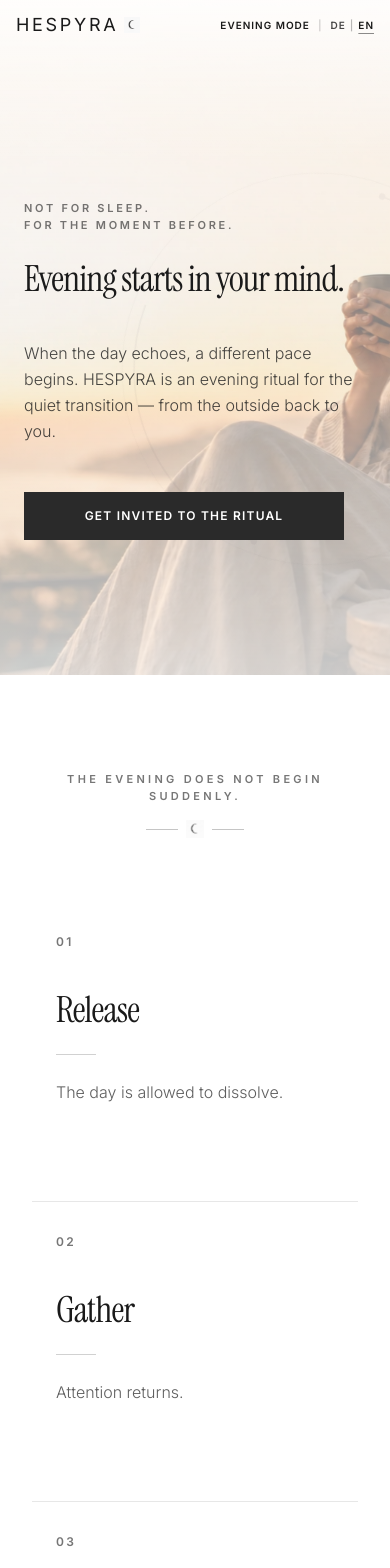
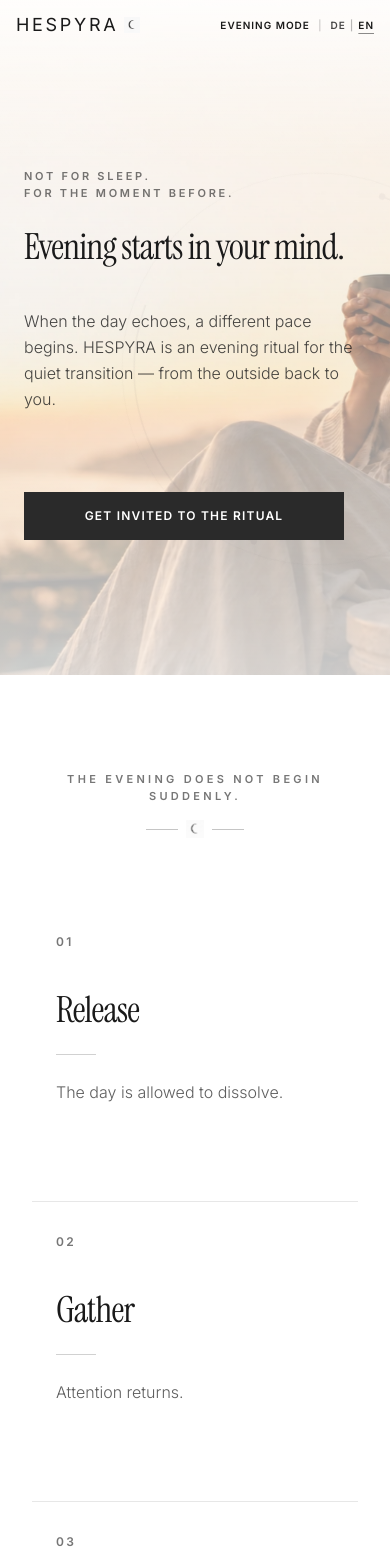
Before and after one commit to dudi991/senoa-landingpage, a React (Vite) app: page / in a window 390 px wide. Shown: the top 1568 px of the page. Built offline with nearby package versions, Linux system fonts and the light colour scheme.

Commit message:
style: optimize spacing in hero and adjust section gaps for ingredients and customer story on mobile

```diff
--- a/src/components/BenefitStrip.tsx
+++ b/src/components/BenefitStrip.tsx
@@ -4,7 +4,7 @@ const BenefitStrip = () => {
   const { t } = useLanguage();
 
   return (
-    <section className="bg-white pt-24 pb-20 px-8 lg:px-12 relative z-20">
+    <section className="bg-white pt-24 pb-12 md:pb-20 px-8 lg:px-12 relative z-20">
       <div className="max-w-[1800px] mx-auto">
         {/* Centered Section Header formatted exactly like other sections */}
         <div className="mb-16 lg:mb-24 text-center">
--- a/src/components/CustomerStory.tsx
+++ b/src/components/CustomerStory.tsx
@@ -4,7 +4,7 @@ const CustomerStory = () => {
   const { t } = useLanguage();
 
   return (
-    <section id="philosophy" className="w-full bg-white pt-10 lg:pt-14 pb-12 lg:pb-16 overflow-hidden">
+    <section id="philosophy" className="w-full bg-white pt-6 lg:pt-14 pb-12 lg:pb-16 overflow-hidden">
       <div className="max-w-[1800px] mx-auto px-8 lg:px-12">
         <div className="grid grid-cols-1 lg:grid-cols-12 gap-16 lg:gap-24 items-stretch">
 
--- a/src/components/Hero.tsx
+++ b/src/components/Hero.tsx
@@ -8,7 +8,7 @@ const Hero = ({ isCalm }: HeroProps) => {
   const { t } = useLanguage();
 
   return (
-    <section className="relative w-full min-h-[80vh] lg:h-[90vh] flex items-center overflow-hidden bg-white py-24 lg:py-0">
+    <section className="relative w-full min-h-[80vh] lg:h-[90vh] flex items-center overflow-hidden bg-white pt-16 pb-12 lg:py-0">
       {/* Background Image */}
       <div className="absolute inset-0 z-0 overflow-hidden">
         <img
@@ -44,7 +44,7 @@ const Hero = ({ isCalm }: HeroProps) => {
       </div>
 
       {/* Content */}
-      <div className="relative z-10 w-full px-6 sm:px-8 pt-24 xs:pt-28 sm:pt-32 lg:pt-24 pb-4">
+      <div className="relative z-10 w-full px-6 sm:px-8 pt-12 xs:pt-16 sm:pt-32 lg:pt-24 pb-4">
         <div className="max-w-[1600px] mx-auto">
           <div className="flex flex-col justify-center max-w-2xl">
             {/* Elegant Sub-headline/Slogan Tag */}
@@ -54,7 +54,7 @@ const Hero = ({ isCalm }: HeroProps) => {
             <h1 className="text-4xl sm:text-6xl lg:text-[5.25rem] leading-[1.12] sm:leading-[1.08] mb-10 sm:mb-16 font-serif text-primary">{t('hero.title').split('\n').map((line, i) => (<span key={i}>{line}{i < t('hero.title').split('\n').length - 1 && <br />}</span>))}</h1>
 
             {/* 4. Description */}
-            <p className="text-primary/80 text-base sm:text-lg lg:text-xl mb-12 sm:mb-24 max-w-lg leading-relaxed font-light whitespace-pre-line">{t('hero.desc')}</p>
+            <p className="text-primary/80 text-base sm:text-lg lg:text-xl mb-20 sm:mb-24 max-w-lg leading-relaxed font-light whitespace-pre-line">{t('hero.desc')}</p>
 
             {/* 6. CTA */}
             <div>
--- a/src/components/Ingredients.tsx
+++ b/src/components/Ingredients.tsx
@@ -40,7 +40,7 @@ const Ingredients = () => {
   const { t } = useLanguage();
 
   return (
-    <section id="ingredients" className="bg-white pt-4 md:pt-16 pb-16 md:pb-20 px-8 lg:px-12 relative z-20">
+    <section id="ingredients" className="bg-white pt-16 md:pt-16 pb-16 md:pb-20 px-8 lg:px-12 relative z-20">
       <div className="max-w-[1800px] mx-auto">
         {/* Centered Section Header formatted exactly like other sections */}
         <div className="mb-12 md:mb-16 lg:mb-24 text-center">
```
